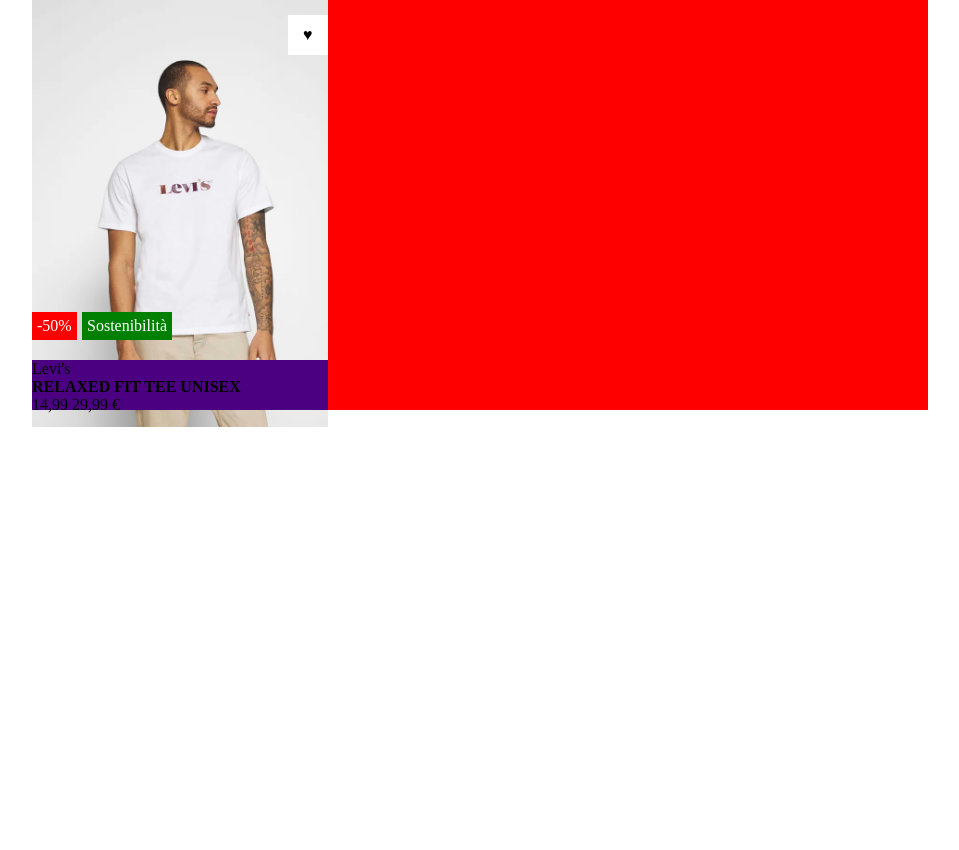
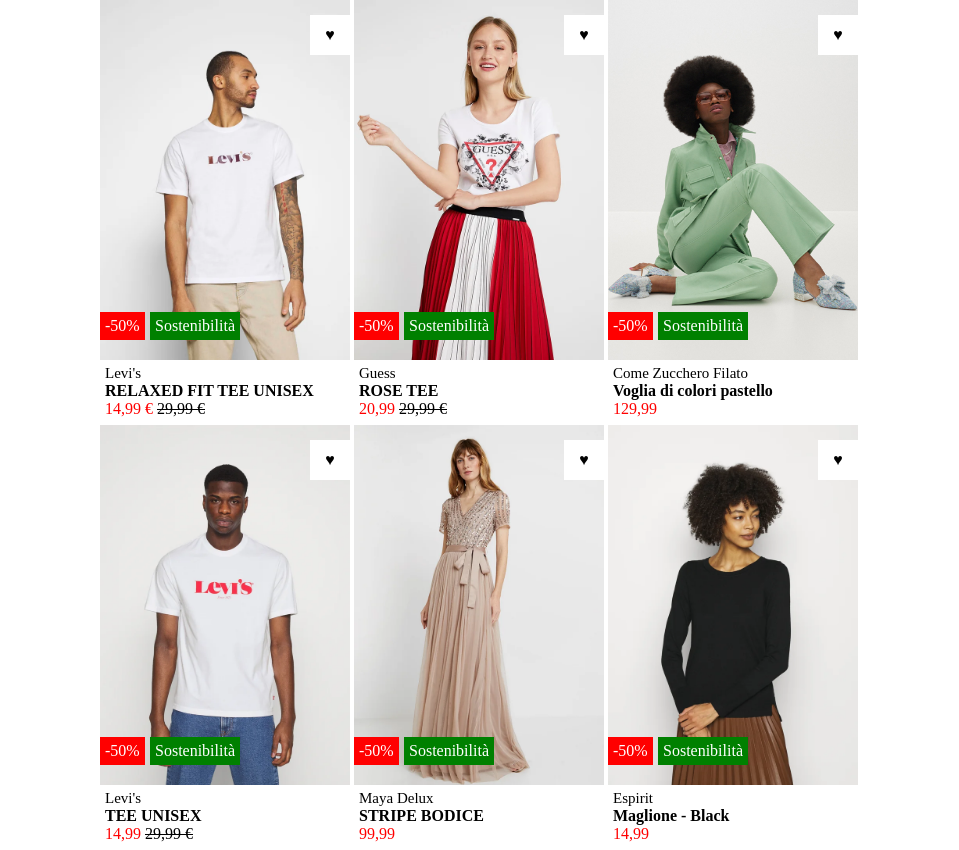
Before and after one commit to elefly13/htmlcss-shop, a plain HTML site: page index.html in a window 1280 px wide. Shown: the whole page, without its empty margins (160-1119 px from the left). Before the commit the page ends 800 px from the top, so only its background shows below. Drawn offline with Linux system fonts and the light colour scheme.

Commit message:
fine esrcizio Shop Boolzando

```diff
--- a/css/style.css
+++ b/css/style.css
@@ -2,67 +2,68 @@
     padding: 0;
     margin: 0;
     box-sizing: border-box;
-
 }
 body {
     position: relative;
-    width: 70%;
+    width: 760px;
     margin: 0 auto;
 
 }
-/* stile main contenitore  */
-.contenitore {
 
 
-
-
-}
-/* fine stile main contenitore  */
 /* stile contenitore riga  */
 .row {
 
-    width: 100%;
+    width: auto;
     height: 410px;
-    background-color: red;
-
-
+    margin-bottom: 15px;
 }
 /* fine stile contenitore riga  */
+
 /* stili prodotto  */
 .prodotto {
     position: relative;
     display: inline-block;
-    width: 33%;
+    width: 250px;
     height: 410px;
-
-
+    margin: 0 auto;
 }
-
-.articolo-1 {
-    position: absolute;
+/* effetto hover  */
+.articolo-a {
+    display: inline;
     width: 100%;
 }
+.articolo-b {
+    display: none;
+    width: 100%;
+}
+.prodotto:hover .articolo-a{
+    display: none;
+}
+.prodotto:hover .articolo-b{
+    display: inline;
+}
+/* fine effetto hover    */
+
 span.sconto {
     position: absolute;
     width: auto;
+    text-align: center;
     padding: 5px;
     background-color: red;
     color: white;
-    text-align: center;
     bottom: 70px;
     left: 0px;
 }
 span.sostenibilita{
     position: absolute;
     width: auto;
+    text-align: center;
     padding: 5px;
     background-color: green;
     color: white;
-    text-align: center;
     bottom: 70px;
     left: 50px;
-
-
 }
 span.cuore {
     position: absolute;
@@ -77,22 +78,25 @@ span.cuore {
     color: black;
     text-align: center;
     vertical-align: middle;
-
-
 }
-
-
 /* fine stili prodotto  */
-
 
 /* stili descrizione articolo  */
 .descrizione-articolo{
     position: absolute;
     width: 100%;
     height: 50px;
-    background-color: indigo;
+    background-color: white;
     bottom: 0;
+    padding: 5px;
 }
-
-
+.marca {
+    font-size: 15px;
+}
+.prezzo-scontato{
+    color: red;
+}
+span.prezzo{
+   text-decoration-line: line-through;
+}
 /* fine stili descrizione articolo  */
--- a/index.html
+++ b/index.html
@@ -16,7 +16,8 @@
             <div class="prodotto">
 
                     <!-- immagine foto articolo 1  -->
-                    <img src="img/1.webp" alt="Relaxed fit" class="articolo-1">
+                    <img src="img/1.webp" alt="Relaxed fit" class="articolo-a">
+                    <img src="img/1b.webp" alt="Relaxed fit" class="articolo-b">
                     <!-- riquadro sconto  -->
                     <span class="sconto">-50%</span>
                     <!-- riquadro sostenibilita  -->
@@ -27,23 +28,168 @@
 
                 <!-- inizio contenitore descrizione articolo  -->
                 <div class="descrizione-articolo">
+
                     <div class="marca">Levi's</div>
                     <h4>RELAXED FIT TEE UNISEX</h4>
+                    <span class="prezzo-scontato">14,99 €</span>
+                    <span class="prezzo">29,99 €</span>
+
+                </div>
+                <!-- fine contenitore descrizione articolo  -->
+            </div>
+            <!-- fine contenitore prodotto  -->
+
+            <!-- inizio contenitore prodotto  -->
+            <div class="prodotto">
+
+                <!-- immagine foto articolo 1  -->
+                <img src="img/2.webp" alt="Relaxed fit" class="articolo-a">
+                <img src="img/2b.webp" alt="Relaxed fit" class="articolo-b">
+
+                <!-- riquadro sconto  -->
+                <span class="sconto">-50%</span>
+                <!-- riquadro sostenibilita  -->
+                <span class="sostenibilita">Sostenibilità</span>
+                <!-- riquadro cuore  -->
+                <span class="cuore">&hearts;</span>
+
+
+            <!-- inizio contenitore descrizione articolo  -->
+            <div class="descrizione-articolo">
+                <div class="marca">Guess</div>
+                <h4>ROSE TEE</h4>
+                <span class="prezzo-scontato">20,99</span>
+                <span class="prezzo">29,99 €</span>
+
+            </div>
+            <!-- fine contenitore descrizione articolo  -->
+
+
+
+        </div>
+        <!-- fine contenitore prodotto  -->
+        <!-- inizio contenitore prodotto  -->
+        <div class="prodotto">
+
+            <!-- immagine foto articolo 1  -->
+            <img src="img/3.jpg" alt="Relaxed fit" class="articolo-a">
+            <img src="img/3.jpg" alt="Relaxed fit" class="articolo-b">
+            <!-- riquadro sconto  -->
+            <span class="sconto">-50%</span>
+            <!-- riquadro sostenibilita  -->
+            <span class="sostenibilita">Sostenibilità</span>
+            <!-- riquadro cuore  -->
+            <span class="cuore">&hearts;</span>
+
+
+        <!-- inizio contenitore descrizione articolo  -->
+        <div class="descrizione-articolo">
+            <div class="marca">Come Zucchero Filato</div>
+            <h4>Voglia di colori pastello</h4>
+            <span class="prezzo-scontato">129,99</span>
+            <span class="prezzo"></span>
+
+        </div>
+        <!-- fine contenitore descrizione articolo  -->
+
+
+
+    </div>
+    <!-- fine contenitore prodotto  -->
+
+
+        </div>
+        <!-- fine contenitore riga 1-->
+        <!-- unizio contenitore riga 2  -->
+        <div class="row">
+            <!-- inizio contenitore prodotto  -->
+            <div class="prodotto">
+
+                    <!-- immagine foto articolo 1  -->
+                    <img src="img/4.webp" alt="Relaxed fit" class="articolo-a">
+                    <img src="img/4b.webp" alt="Relaxed fit" class="articolo-b">
+                    <!-- riquadro sconto  -->
+                    <span class="sconto">-50%</span>
+                    <!-- riquadro sostenibilita  -->
+                    <span class="sostenibilita">Sostenibilità</span>
+                    <!-- riquadro cuore  -->
+                    <span class="cuore">&hearts;</span>
+
+
+                <!-- inizio contenitore descrizione articolo  -->
+                <div class="descrizione-articolo">
+
+                    <div class="marca">Levi's</div>
+                    <h4>TEE UNISEX</h4>
                     <span class="prezzo-scontato">14,99</span>
                     <span class="prezzo">29,99 €</span>
 
                 </div>
                 <!-- fine contenitore descrizione articolo  -->
+            </div>
+            <!-- fine contenitore prodotto  -->
+
+            <!-- inizio contenitore prodotto  -->
+            <div class="prodotto">
+
+                <!-- immagine foto articolo 1  -->
+                <img src="img/5.webp" alt="Relaxed fit" class="articolo-a">
+                <img src="img/5b.webp" alt="Relaxed fit" class="articolo-b">
+
+                <!-- riquadro sconto  -->
+                <span class="sconto">-50%</span>
+                <!-- riquadro sostenibilita  -->
+                <span class="sostenibilita">Sostenibilità</span>
+                <!-- riquadro cuore  -->
+                <span class="cuore">&hearts;</span>
+
+
+            <!-- inizio contenitore descrizione articolo  -->
+            <div class="descrizione-articolo">
+                <div class="marca">Maya Delux</div>
+                <h4>STRIPE BODICE</h4>
+                <span class="prezzo-scontato">99,99</span>
+                <span class="prezzo"></span>
+
+            </div>
+            <!-- fine contenitore descrizione articolo  -->
 
 
 
-            </div>
-            <!-- fine contenitore prodotto  -->
+        </div>
+        <!-- fine contenitore prodotto  -->
+        <!-- inizio contenitore prodotto  -->
+        <div class="prodotto">
+
+            <!-- immagine foto articolo 1  -->
+            <img src="img/6.webp" alt="Relaxed fit" class="articolo-a">
+            <img src="img/6b.webp" alt="Relaxed fit" class="articolo-b">
+            <!-- riquadro sconto  -->
+            <span class="sconto">-50%</span>
+            <!-- riquadro sostenibilita  -->
+            <span class="sostenibilita">Sostenibilità</span>
+            <!-- riquadro cuore  -->
+            <span class="cuore">&hearts;</span>
+
+
+        <!-- inizio contenitore descrizione articolo  -->
+        <div class="descrizione-articolo">
+            <div class="marca">Espirit</div>
+            <h4>Maglione - Black</h4>
+            <span class="prezzo-scontato">14,99</span>
+            <span class="prezzo"></span>
+
+        </div>
+        <!-- fine contenitore descrizione articolo  -->
+
+
+
+    </div>
+    <!-- fine contenitore prodotto  -->
 
 
         </div>
-        <!-- fine contenitore riga 1-->
-        <!-- unizio contenitore riga 2  -->
+
 
         <!-- fine contenitore riga 2  -->
 
```
